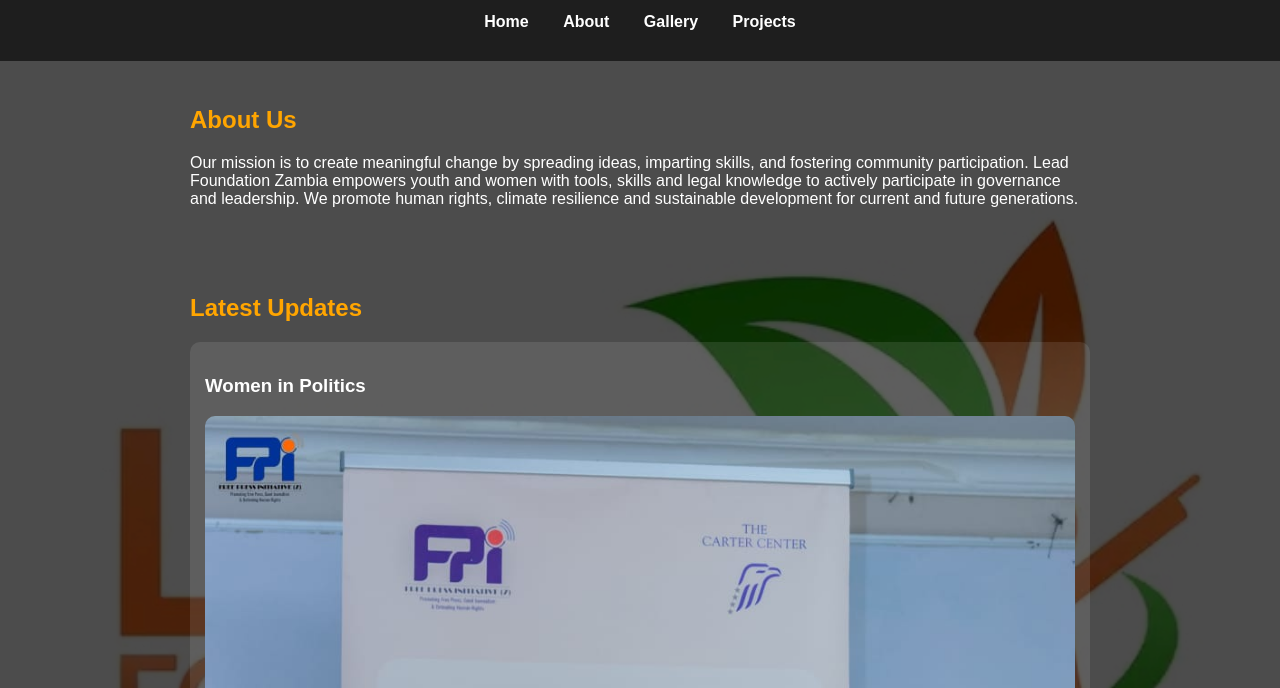
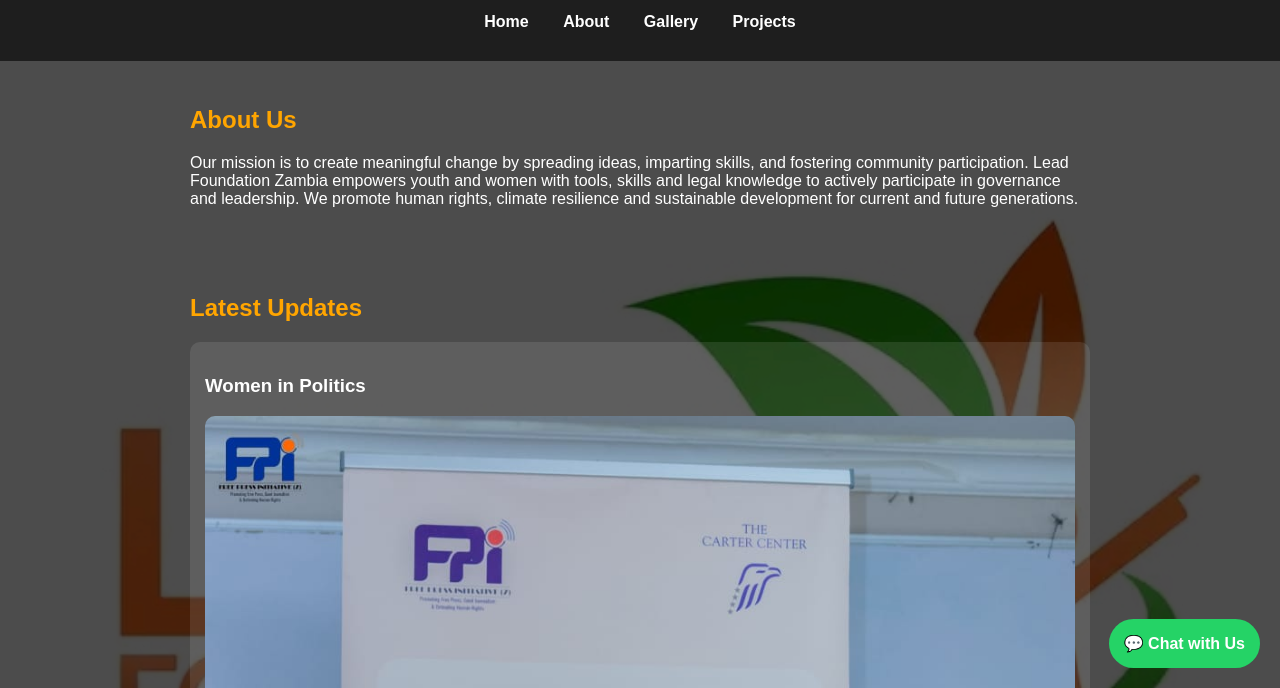
Before and after one commit to leadfoundation/lead-foundation-zambia, a plain HTML site: page index.html in a window 1280 px wide. Shown: the part 112-800 px from the top of the page. Drawn offline with Linux system fonts and the light colour scheme.

Commit message:
Add WhatsApp chat button

```diff
--- a/index.html
+++ b/index.html
@@ -224,5 +224,9 @@ For more information, follow us on our social platforms and stay connected with
 
 </section>
 
+<a href="https://wa.me/260965584973" target="_blank"
+style="position:fixed; bottom:20px; right:20px; background-color:#25D366; color:white; padding:15px; border-radius:50px; text-decoration:none; font-weight:bold;">
+💬 Chat with Us
+</a>
 </body>
     </html>
```
